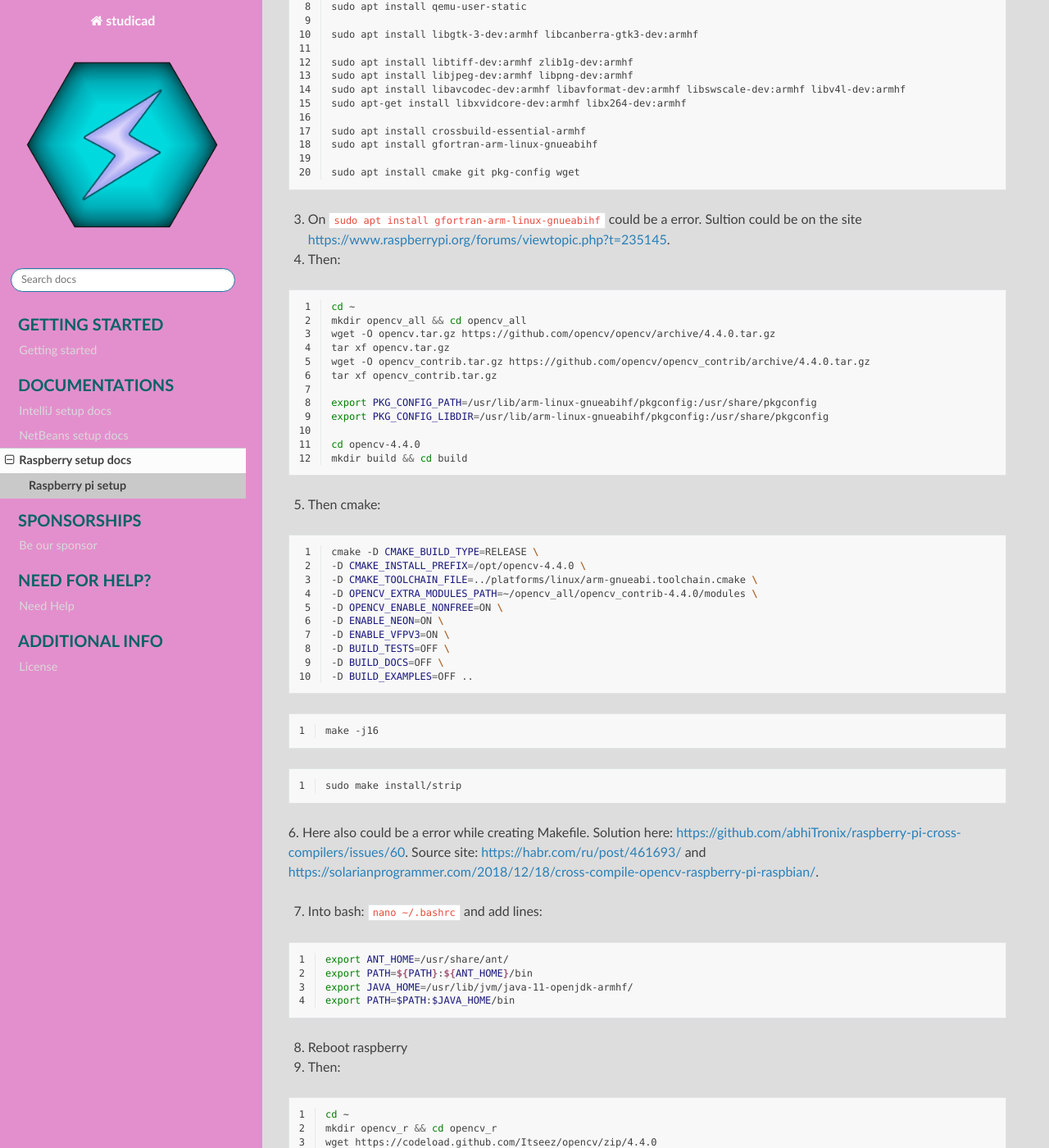
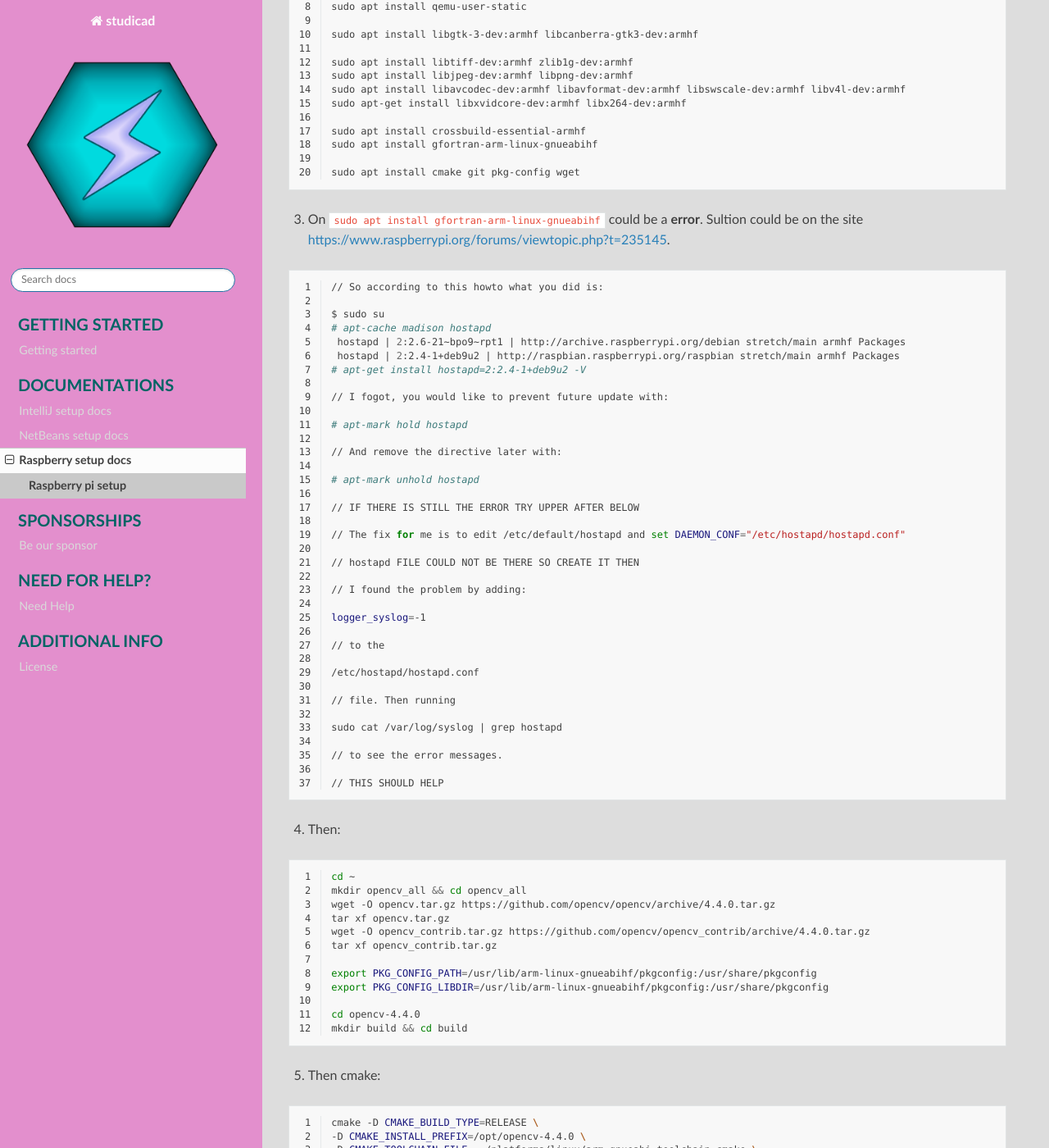
Before and after one commit to CADindustries/studicad-docs, a Sphinx documentation site: the page built from docs/source/docs/all_docs/Raspberry_docs/raspberry/index.rst, in a window 1280 px wide and 1400 px high, scrolled down 570 px. Shown: the whole window at 82% size. Built offline with Sphinx 7.4.7 and the Read the Docs theme 2.0.0, drawn with Linux system fonts in a browser that asks for light colours.

Commit message:
hostapd fixes

```diff
--- a/docs/source/docs/all_docs/Raspberry_docs/raspberry/index.rst
+++ b/docs/source/docs/all_docs/Raspberry_docs/raspberry/index.rst
@@ -39,7 +39,48 @@ OpenCV setup:
 
 	sudo apt install cmake git pkg-config wget
 
-3. On ``sudo apt install gfortran-arm-linux-gnueabihf`` could be a error. Sultion could be on the site https://www.raspberrypi.org/forums/viewtopic.php?t=235145.
+3. On ``sudo apt install gfortran-arm-linux-gnueabihf`` could be a **error**. Sultion could be on the site https://www.raspberrypi.org/forums/viewtopic.php?t=235145.
+
+.. code-block:: bash
+	:linenos:
+
+	// So according to this howto what you did is:
+
+	$ sudo su
+	# apt-cache madison hostapd
+   	 hostapd | 2:2.6-21~bpo9~rpt1 | http://archive.raspberrypi.org/debian stretch/main armhf Packages
+   	 hostapd | 2:2.4-1+deb9u2 | http://raspbian.raspberrypi.org/raspbian stretch/main armhf Packages
+	# apt-get install hostapd=2:2.4-1+deb9u2 -V
+
+	// I fogot, you would like to prevent future update with:
+
+	# apt-mark hold hostapd
+
+	// And remove the directive later with:
+
+	# apt-mark unhold hostapd
+
+	// IF THERE IS STILL THE ERROR TRY UPPER AFTER BELOW
+
+	// The fix for me is to edit /etc/default/hostapd and set DAEMON_CONF="/etc/hostapd/hostapd.conf"
+
+	// hostapd FILE COULD NOT BE THERE SO CREATE IT THEN
+
+	// I found the problem by adding:
+
+	logger_syslog=-1
+
+	// to the
+
+	/etc/hostapd/hostapd.conf
+
+	// file. Then running
+
+	sudo cat /var/log/syslog | grep hostapd
+
+	// to see the error messages.
+
+	// THIS SHOULD HELP
 
 4. Then:
 
```
